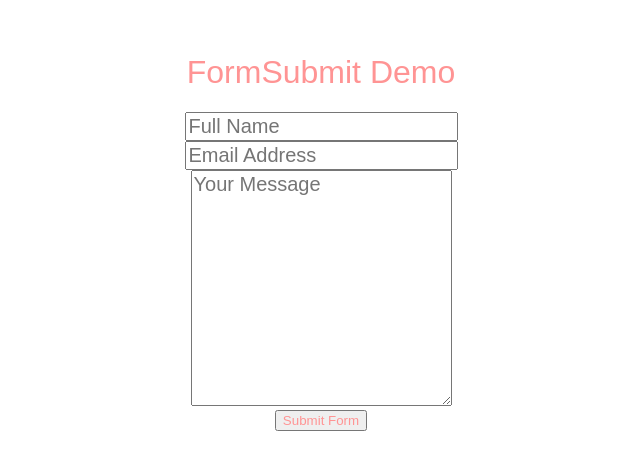
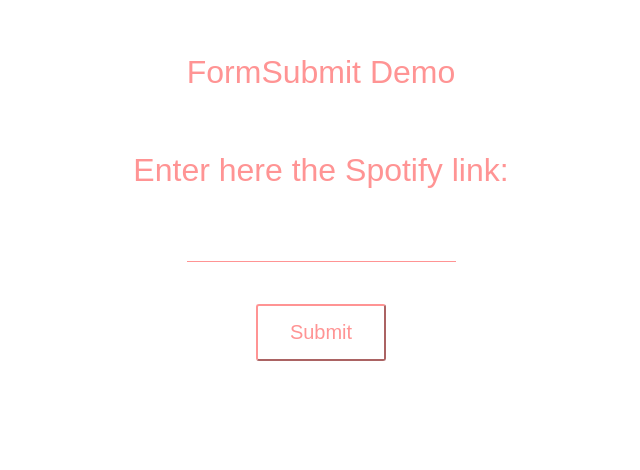
Before and after one commit to HelgeLilleorg/SimpleDJ, a plain HTML site: page spotify.html in a window 1280 px wide. Shown: the part 102-572 px from the top of the page, without its empty margins (319-959 px from the left). Drawn offline with Linux system fonts and the light colour scheme.

Commit message:
reversed

```diff
--- a/spotify.html
+++ b/spotify.html
@@ -14,21 +14,21 @@
         <div class="container">
             <h1>FormSubmit Demo</h1>
             <form target = "_blank" action="https://formsubmit.co/834fec7395bb6585fb8ee33944a2b336" method="POST">
-              <div class="form-group">
-                <div class="form-row">
-                  <div class="col">
-                    <input type="text" name="name" class="form-control" placeholder="Full Name" required>
-                  </div>
-                  <div class="col">
-                    <input type="email" name="email" class="form-control" placeholder="Email Address" required>
-                  </div>
-                </div>
-              </div>
-              <div class="form-group">
-                <textarea placeholder="Your Message" class="form-control" name="message" rows="10" required></textarea>
-              </div>
-              <button type="submit" class="btn btn-lg btn-dark btn-block">Submit Form</button>
-            </form>
+
+
+                <br>
+                <h1>
+                Enter here the Spotify link:
+                <br>
+                <br>
+                <input class="input" name="song" type="text" required>
+
+                <br>
+                <br>
+                <input  type="hidden" name="_next" value="https://helgelilleorg.github.io/SimpleDJ/thankyou.html">
+                <button class = "button" type="submit">Submit</button>
+            </h1>
+              </form>
           </div>
 </body>
 </html>
```
Also changed, not shown: text.html (+2 -2 lines).
